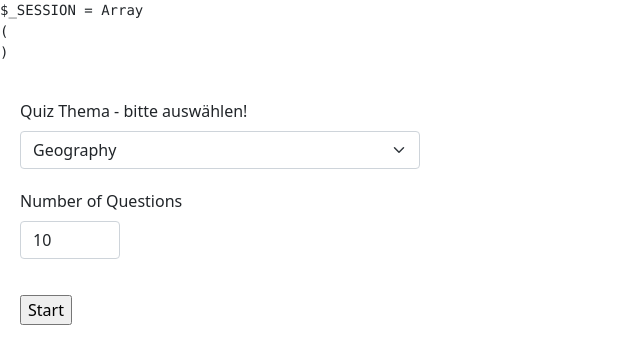
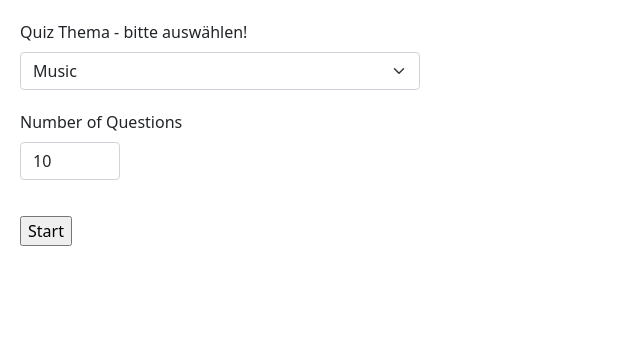
Before and after one commit to opportunity-zh/ckue-trivia-quiz, a PHP site: page / in a window 1280 px wide. Shown: the top 364 px of the page, without its empty margins (0-640 px from the left). Run offline with PHP 8.4, Linux system fonts and the light colour scheme.

Commit message:
small adjustments

```diff
--- a/includes/data-collector.php
+++ b/includes/data-collector.php
@@ -110,6 +110,14 @@ else if (str_contains($scriptName, 'question')) {
             // Redirect zur Auswertungsseite
         }
     */
+    if ($currentQuestionIndex + 1 < $quiz["questionNum"]) {
+        // Fragestellung anzeigen
+        $actionUrl = "question.php";
+    }
+    else { // $currentQuestionIndex >= $quiz["questionNum"]
+        // Redirect zur Auswertungsseite
+        $actionUrl = "report.php";
+    }
 }
 // report.php (Auswertungsseite) ---------------------------------------------------------
 else if (str_contains($scriptName, 'report')) {
@@ -133,5 +141,5 @@ if ($lastQuestionIndex >= 0) { // Achtung: Nur für gültige Fragenindexe speich
 }
 
 // DEVONLY: Gib die aktuelle $_SESSION in die Seite aus.
-prettyPrint($_SESSION, '$_SESSION = ');
+// prettyPrint($_SESSION, '$_SESSION = ');
 ?>
--- a/index.php
+++ b/index.php
@@ -20,9 +20,20 @@
             <!-- Themenwahl -->
             <label for="quiz-topic" class="form-label">Quiz Thema - bitte auswählen!</label>
             <select style="width:400px" class="form-select" aria-label="Default select example" id="topic" name="topic">
-                <option value="geography">Geography</option>
+                <option value="music">Music</option>
+                <option value="ch-norris">Chuck Norris</option>
                 <option value="animals">Animals</option>
                 <option value="movies">Movies</option>
+                <option value="d-n-d">Dungeons-n-Dragons</option>
+                <option value="astronautics">Astronautics</option>
+                <!-- option value="technology">Technology</option -->
+                <!-- option value="ai">Artificial Intelligence</option -->
+                <option value="geography">Geography</option>
+                <!-- option value="sports">Sports</option-->
+                <option value="science">Science</option>
+                <option value="informatics">Informatics</option>
+                <option value="gen-knowledge">General Knowledge</option>
+                <option value="basketball">Basketball</option>
             </select>
 
             <!-- Anzahl Fragen -->
```
Also changed, not shown: question.php (+7 -4 lines), report.php (+6 -3 lines).
